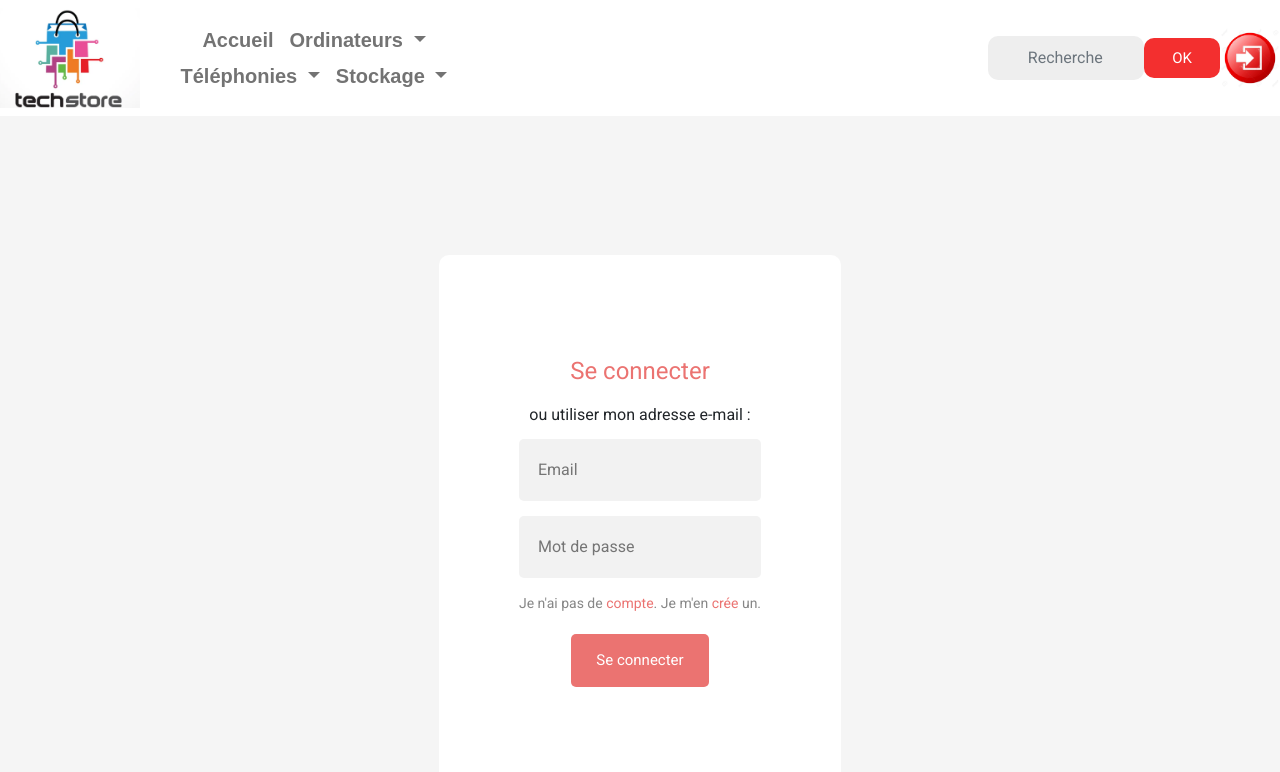
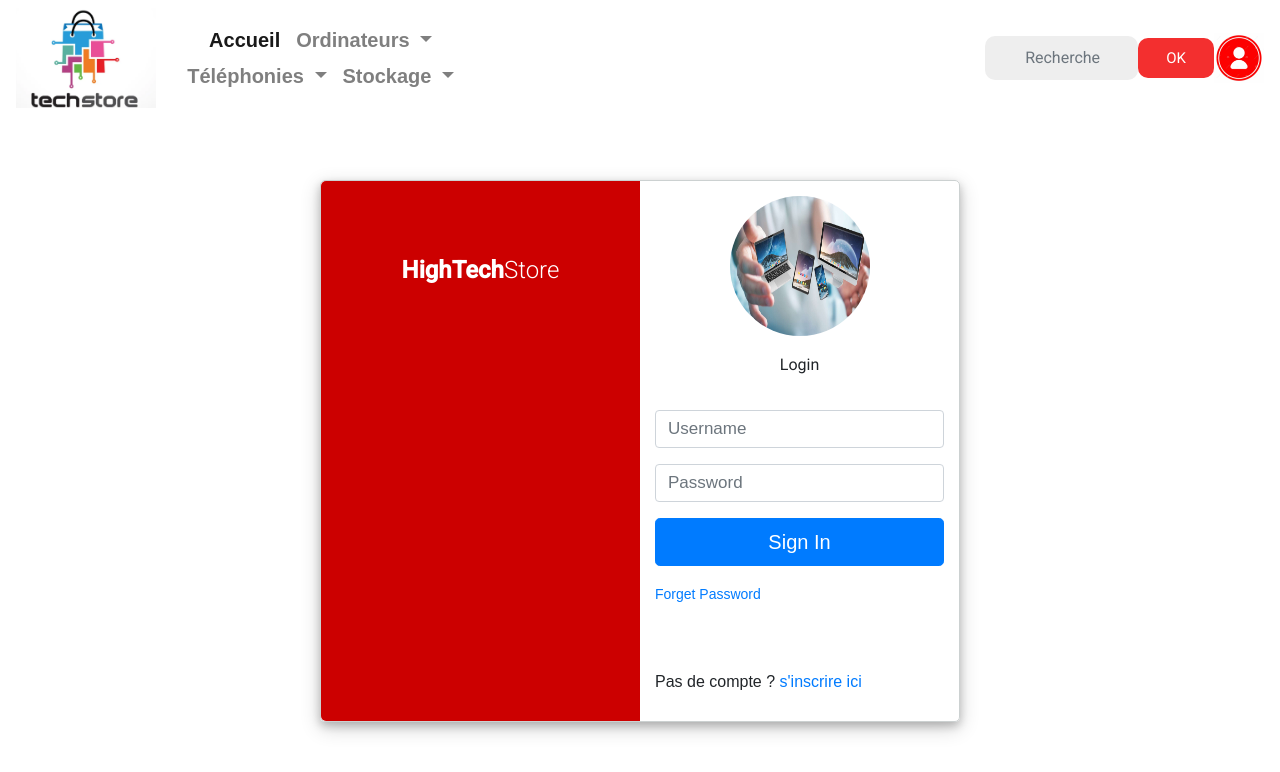
Before and after one commit to aissatoubarryfab/HighTechStore, an Angular app: page /Connexion in a window 1280 px wide. Shown: the top 772 px of the page. Built offline with nearby package versions, Linux system fonts and the light colour scheme.

Commit message:
connexion

```diff
--- a/src/app/auth/login/connexion.component.css
+++ b/src/app/auth/login/connexion.component.css
@@ -26,7 +26,7 @@
     max-width: 100%;
     height: auto;
     display: block;
-} */
+}
 @import url('https://fonts.googleapis.com/css2?family=Roboto&display=swap');
 body{
   display: flex;
@@ -95,4 +95,72 @@
   background-color: #eb7371;
   outline:none;
   cursor:pointer;
+}*/
+
+body {
+  font-family: 'Montserrat', sans-serif;
+  transition: 3s;
 }
+
+.login-container {
+  margin-top: 5%;
+  border: 1px solid #CCD1D1;
+  border-radius: 5px;
+  box-shadow: 0 4px 8px 0 rgba(0, 0, 0, 0.2), 0 6px 20px 0 rgba(0, 0, 0, 0.19);
+  max-width: 50%;
+}
+
+.ads {
+  background-color: #CC0000;
+  border-top-left-radius: 5px;
+  border-bottom-left-radius: 5px;
+  color: #fff;
+  padding: 15px;
+  text-align: center;
+}
+
+.ads h1 {
+  margin-top: 20%;
+}
+
+#fl {
+  font-weight: 600;
+}
+
+#sl {
+  font-weight: 100 !important;
+}
+
+.profile-img {
+  text-align: center;
+}
+
+.profile-img img {
+  border-radius: 50%;
+  /* animation: mymove 2s infinite; */
+}
+
+@keyframes mymove {
+  from {border: 1px solid #F2F3F4;}
+  to {border: 8px solid #F2F3F4;}
+}
+
+.login-form {
+  padding: 15px;
+}
+
+.login-form h3 {
+  text-align: center;
+  padding-top: 15px;
+  padding-bottom: 15px;
+}
+
+.form-control {
+  font-size: 17px;
+}
+
+.forget-password a {
+  font-weight: 500;
+  text-decoration: none;
+  font-size: 14px;
+}
--- a/src/app/auth/login/connexion.component.html
+++ b/src/app/auth/login/connexion.component.html
@@ -38,7 +38,7 @@
       </div>
     </div>
   </div>
-</div> -->
+</div>
 
 <head>
   <meta charset="UTF-8">
@@ -50,12 +50,12 @@
   <form #loginForm="ngForm">
 
     <h1>Se connecter</h1>
-    <!-- <div class="social-media">
+     <div class="social-media">
       <p><i class="fab fa-google"></i></p>
       <p><i class="fab fa-youtube"></i></p>
       <p><i class="fab fa-facebook-f"></i></p>
       <p><i class="fab fa-twitter"></i></p>
-    </div> -->
+    </div>
     <p class="choose-email">ou utiliser mon adresse e-mail :</p>
 
     <div class="inputs">
@@ -71,4 +71,43 @@
       <button [disabled]="!loginForm.valid" (click)="OnSubmit(email.value,password.value)" type="submit">Se connecter</button>
     </div>
   </form>
-</body>
+</body> -->
+<head>
+  <meta charset="UTF-8">
+<link href="//maxcdn.bootstrapcdn.com/bootstrap/4.1.1/css/bootstrap.min.css" rel="stylesheet" id="bootstrap-css">
+<script src="//maxcdn.bootstrapcdn.com/bootstrap/4.1.1/js/bootstrap.min.js"></script>
+<script src="//cdnjs.cloudflare.com/ajax/libs/jquery/3.2.1/jquery.min.js"></script>
+      <!------ Include the above in your HEAD tag ---------->
+</head>
+<body>
+  <style></style>
+    <div class="container login-container">
+      <div class="row">
+        <div class="col-md-6 ads">
+          <h1><span id="fl">HighTech</span><span id="sl">Store</span></h1>
+        </div>
+        <div class="col-md-6 login-form">
+          <div class="profile-img">
+            <img src="./assets/images/home/img1.png" alt="profile_img" height="140px" width="140px;">
+          </div>
+          <h3>Login</h3>
+          <form>
+            <div class="form-group">
+              <input type="text" class="form-control" name="username" placeholder="Username">
+            </div>
+            <div class="form-group">
+              <input type="text" class="form-control" name="password" placeholder="Password">
+            </div>
+            <div class="form-group">
+              <button type="button" class="btn btn-primary btn-lg btn-block">Sign In</button>
+            </div>
+            <div class="form-group forget-password">
+
+                <a href="#">Forget Password</a>
+            </div>
+            <br><br>
+            <p class="inscription"> <span>Pas de compte ? </span><a href="/inscription"> s'inscrire ici</a></p>
+          </form>
+        </div>
+      </div>
+    </div>
--- a/src/app/navbar/navbar.component.html
+++ b/src/app/navbar/navbar.component.html
@@ -54,7 +54,7 @@
   <div>
   <button class="search-btn" type="submit">OK</button>
 </div>
-<a href="/Connexion"><img  style= "width:60px;"src="./assets/images/home/lgin.png" ></a>
+<a href="/Connexion"><img  style= "width:50px;"src="./assets/images/home/userIcon.jpg" ></a>
 </nav>
 
 <!--
```
Also changed, not shown: src/assets/images/home/userIcon.jpg (added).
